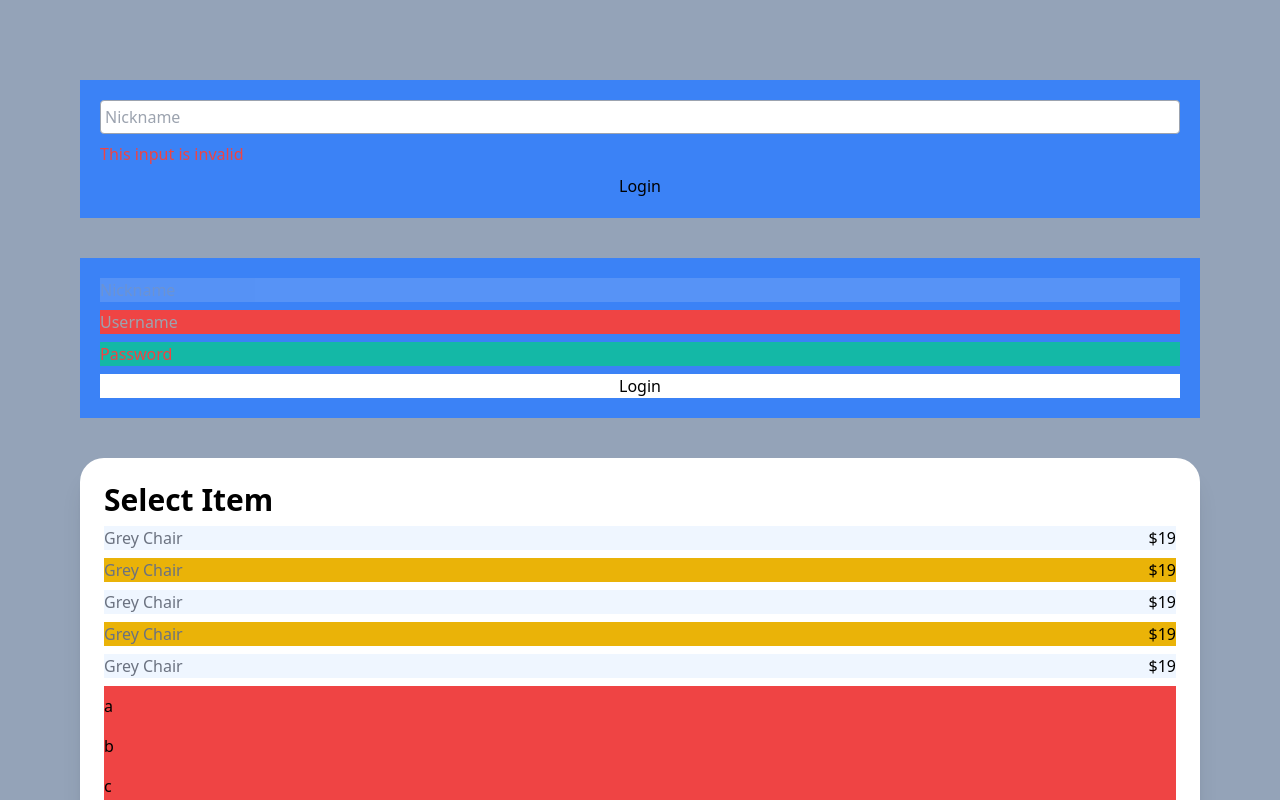
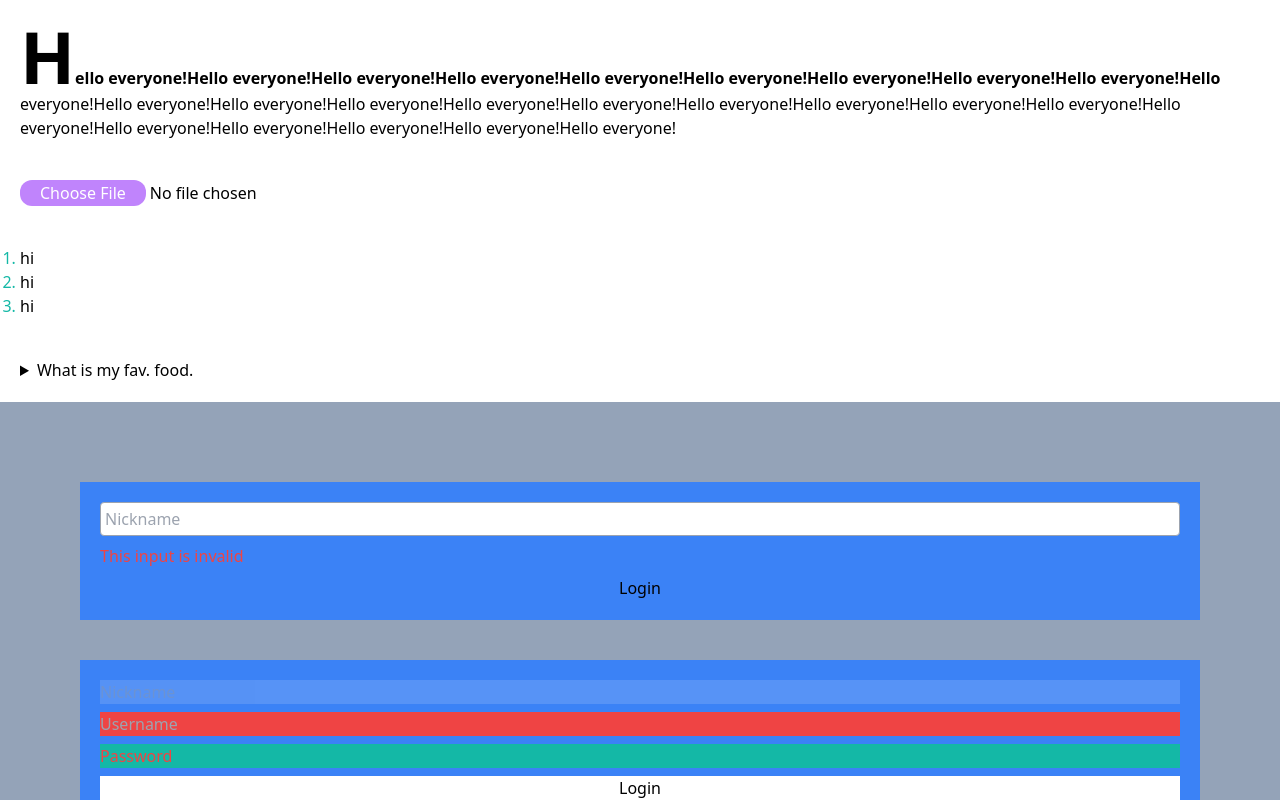
Before and after one commit to PanicBear/tailwind-basic, a Next.js app: page / in a window 1280 px wide. Shown: the top 800 px of the page. Built offline with nearby package versions, Linux system fonts and the light colour scheme.

Commit message:
modifier : open, marker, file, first-letter & line

```diff
--- a/pages/index.tsx
+++ b/pages/index.tsx
@@ -1,19 +1,63 @@
-import type { NextPage } from 'next';
+import type { NextPage } from "next";
 
 const Home: NextPage = () => {
   return (
+    <>
+      <div className="flex flex-col space-y-2 p-5 ">
+        <p className="first-letter:text-7xl first-letter:hover:text-purple-400 first-line:font-bold">
+          Hello everyone!Hello everyone!Hello everyone!Hello everyone!Hello
+          everyone!Hello everyone!Hello everyone!Hello everyone!Hello
+          everyone!Hello everyone!Hello everyone!Hello everyone!Hello
+          everyone!Hello everyone!Hello everyone!Hello everyone!Hello
+          everyone!Hello everyone!Hello everyone!Hello everyone!Hello
+          everyone!Hello everyone!Hello everyone!Hello everyone!Hello everyone!
+        </p>
+      </div>
+      <div className="flex flex-col space-y-2 p-5">
+        <input
+          type="file"
+          className="file:cursor-pointer file:hover:text-purple-400 file:hover:bg-white file:hover:border-purple-400 file:hover:border file:transition-colors file:border-0 file:rounded-xl file:text-white file:px-5 file:bg-purple-400"
+        />
+      </div>
+      <div className="flex flex-col space-y-2 p-5">
+        <ul className="list-decimal marker:text-teal-500">
+          <li>hi</li>
+          <li>hi</li>
+          <li>hi</li>
+        </ul>
+      </div>
+      <div className="flex flex-col space-y-2 p-5">
+        <details className="select-none open:text-white open:bg-indigo-400">
+          <summary className=" cursor-pointer">What is my fav. food.</summary>
+          <span>sushi</span>
+        </details>
+      </div>
       <div className="bg-slate-400 py-20 px-20 grid gap-10 min-h-screen">
         <div>
           <form className="flex flex-col space-y-2 bg-blue-500 p-5">
-          <input type="text" required placeholder="Nickname" className="border p-1 peer border-gray-400 rounded" />
-          <span className="hidden peer-invalid:block peer-invalid:text-red-500">This input is invalid</span>
-          <span className="hidden peer-valid:block peer-valid:text-teal-500">Awesome username</span>
+            <input
+              type="text"
+              required
+              placeholder="Nickname"
+              className="border p-1 peer border-gray-400 rounded"
+            />
+            <span className="hidden peer-invalid:block peer-invalid:text-red-500">
+              This input is invalid
+            </span>
+            <span className="hidden peer-valid:block peer-valid:text-teal-500">
+              Awesome username
+            </span>
             <input type="submit" value="Login" className="" />
           </form>
         </div>
         <div>
           <form className="flex flex-col space-y-2 bg-blue-500 p-5 focus-within:bg-blue-100">
-          <input type="text" disabled placeholder="Nickname" className="disabled:opacity-50" />
+            <input
+              type="text"
+              disabled
+              placeholder="Nickname"
+              className="disabled:opacity-50"
+            />
             <input
               type="text"
               required
@@ -33,14 +77,17 @@ const Home: NextPage = () => {
           <span className="font-semibold text-3xl">Select Item</span>
           <ul>
             {[1, 2, 3, 4, 5].map((i) => (
-            <div key={i} className="flex justify-between my-2 odd:bg-blue-50 even:bg-yellow-500">
+              <div
+                key={i}
+                className="flex justify-between my-2 odd:bg-blue-50 even:bg-yellow-500"
+              >
                 <span className="text-gray-500">Grey Chair</span>
                 <span className="font-esmibold">$19</span>
               </div>
             ))}
           </ul>
           <ul>
-          {['a', 'b', 'c', 'd'].map((c, i) => (
+            {["a", "b", "c", "d"].map((c, i) => (
               <li className="bg-red-500 py-2 empty:bg-blue-500" key={i}>
                 {c}
               </li>
@@ -108,11 +155,14 @@ const Home: NextPage = () => {
             </div>
             <div className="flex justify-between items-center">
               <span className="font-medium text-2xl">$450</span>
-            <button className="bg-blue-500 py-2 px-8 text-center text-xs rounded-lg">Add to cart</button>
+              <button className="bg-blue-500 py-2 px-8 text-center text-xs rounded-lg">
+                Add to cart
+              </button>
             </div>
           </div>
         </div>
       </div>
+    </>
   );
 };
 
```
Lines whose indentation alone changed are shown as unchanged.
